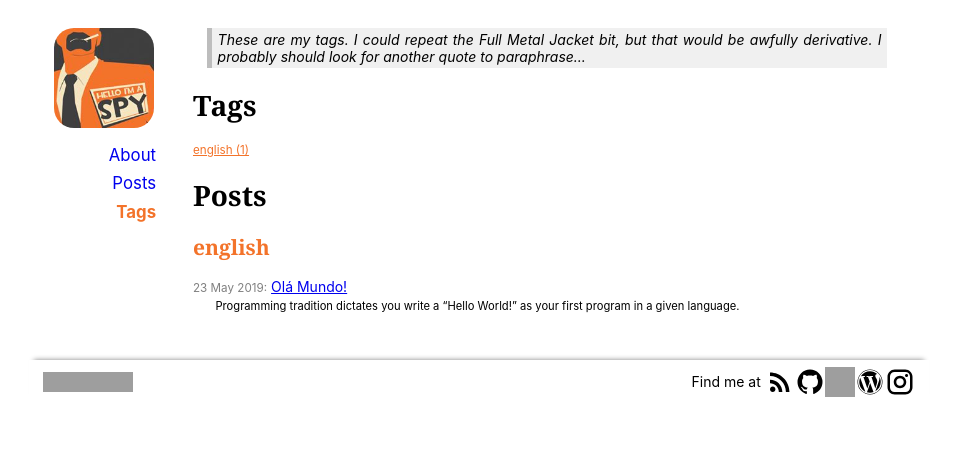
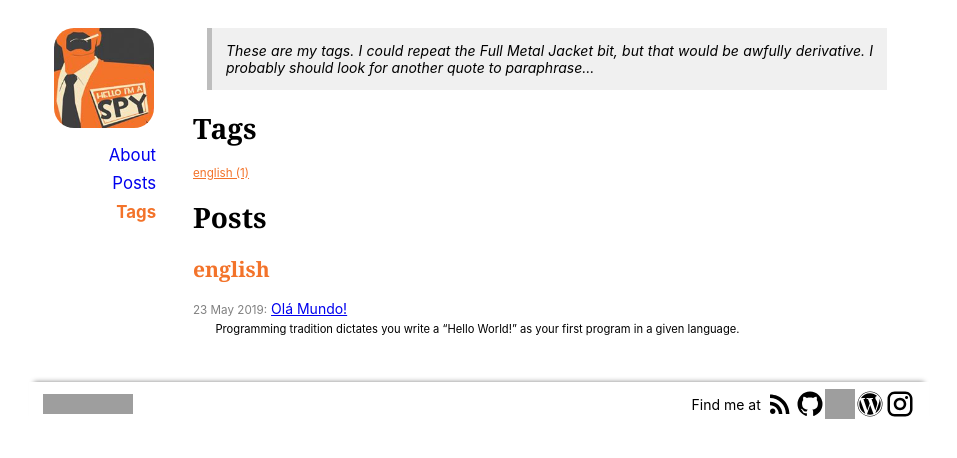
Before and after one commit to hanjos/hanjos.github.io, a Jekyll site: the page built from tags.html, in a window 1280 px wide. Shown: the top 458 px of the page, without its empty margins (161-1118 px from the left). Built offline with Jekyll 4.4.1, drawn with Linux system fonts in a browser that asks for light colours; grey boxes are pictures that could not be loaded.

Commit message:
Aumentando o padding em blockquote

```diff
--- a/_sass/_general.scss
+++ b/_sass/_general.scss
@@ -71,7 +71,7 @@ pre {
 
 blockquote {
   margin: 1em;
-  padding: 0.2em 0.4em;
+  padding: 1em;
 
   border-left: 0.4em solid darken($code-color, 20%);
   background-color: $code-color;
```
